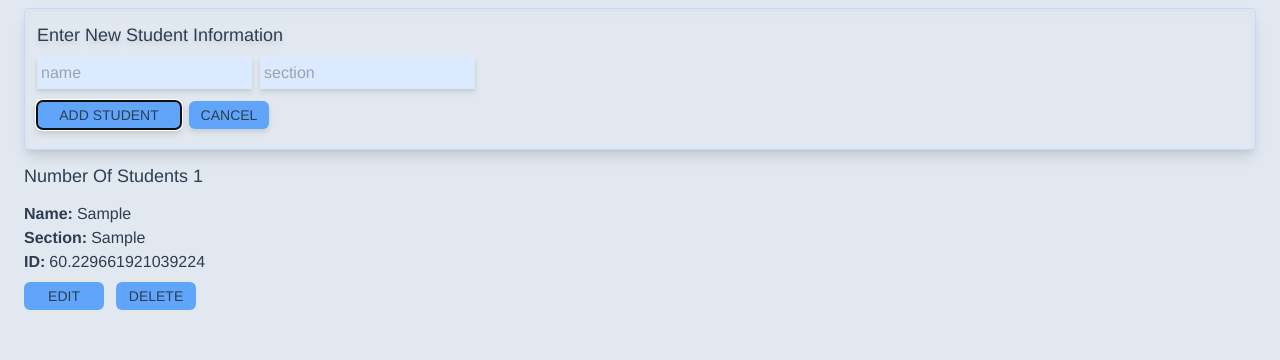
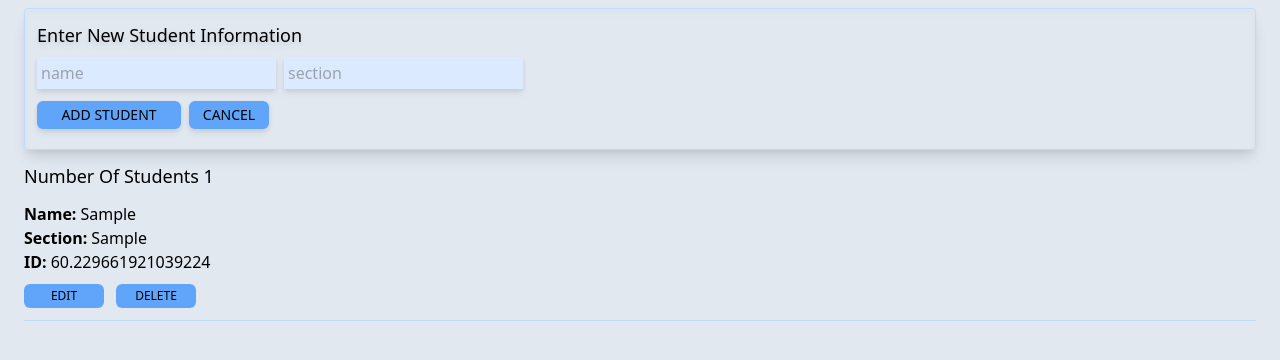
Before and after one commit to aaronksaunders/vite-pinia, a Vue app: page / in a window 1280 px wide. Both pictures are taken after typing "Sample", "Sample" into the empty fields and a click on the button "ADD STUDENT". Shown: the top 360 px of the page. Built offline with nearby package versions, Linux system fonts and the light colour scheme.

Commit message:
clean up some ui

```diff
--- a/src/App.vue
+++ b/src/App.vue
@@ -16,14 +16,14 @@ import StudentsComponent from './components/StudentsComponent.vue'
 @tailwind utilities;
 
 #app {
-  font-family: Avenir, Helvetica, Arial, sans-serif;
-  -webkit-font-smoothing: antialiased;
+  /* font-family: Avenir, Helvetica, Arial, sans-serif; */
+  /* -webkit-font-smoothing: antialiased;
   -moz-osx-font-smoothing: grayscale;
-  color: #2c3e50;
+  color: #2c3e50; */
 }
 
-button:focus {
+/* button:focus {
   outline: 1px dotted;
   outline: 5px auto -webkit-focus-ring-color;
-}
+} */
 </style>
--- a/src/components/StudentsComponent.vue
+++ b/src/components/StudentsComponent.vue
@@ -66,14 +66,14 @@ const clearInput = () => {
       />
       <div class="my-2">
         <button
-          class="rounded-md border-blue-600 hover:bg-blue-500 border-solid bg-blue-400 px-2 py-1 w-36 font-medium text-sm mr-2"
+          class="rounded-md  hover:text-white border-blue-600 hover:bg-blue-500 border-solid bg-blue-400 px-2 py-1 w-36 font-medium text-sm mr-2"
           @click="addStudent"
         >
           ADD STUDENT
         </button>
 
         <button
-          class="rounded-md border-blue-600 hover:bg-blue-500 border-solid bg-blue-400 px-2 py-1 w-20 font-medium text-sm"
+          class="rounded-md  hover:text-white border-blue-600 hover:bg-blue-500 border-solid bg-blue-400 px-2 py-1 w-20 font-medium text-sm"
           @click="clearInput"
         >
           CANCEL
@@ -96,13 +96,13 @@ const clearInput = () => {
       />
       <div class="my-2">
         <button
-          class="rounded-md border-blue-600 hover:bg-blue-500 border-solid bg-blue-400 px-2 py-1 w-40 font-medium text-sm mr-3"
+          class="rounded-md  hover:text-white border-blue-600 hover:bg-blue-500 border-solid bg-blue-400 px-2 py-1 w-40 font-medium text-sm mr-3"
           @click="updateStudent()"
         >
           UPDATE STUDENT
         </button>
         <button
-          class="rounded-md border-blue-600 hover:bg-blue-500 border-solid bg-blue-400 px-2 py-1 w-20 font-medium text-sm"
+          class="rounded-md  hover:text-white border-blue-600 hover:bg-blue-500 border-solid bg-blue-400 px-2 py-1 w-20 font-medium text-sm"
           @click="clearInput"
         >
           CANCEL
@@ -126,19 +126,19 @@ const clearInput = () => {
       </div>
       <div class="mt-2 size">
         <button
-          class="rounded-md border-blue-600 hover:bg-blue-500 border-solid bg-blue-400 px-2 py-1 w-20 font-medium mr-3 text-sm"
+          class="rounded-md hover:text-white border-blue-600 hover:bg-blue-500 border-solid bg-blue-400 px-1 py-1 w-20 font-medium mr-3 text-xs"
           @click="setSelectedStudent(item)"
         >
           EDIT
         </button>
         <button
-          class="rounded-md border-blue-600 hover:bg-blue-500 border-solid bg-blue-400 px-2 py-1 w-20 font-medium text-sm"
+          class="rounded-md  hover:text-white border-blue-600 hover:bg-blue-500 border-solid bg-blue-400 px-1 py-1 w-20 font-medium text-xs"
           @click="mainStore.removeStudent(item.id)"
         >
           DELETE
         </button>
       </div>
-      <div class="border-b border-gray-200 pt-3"></div>
+      <div class="border-b border-blue-200 pt-3"></div>
     </li>
   </ul>
 </template>
```
